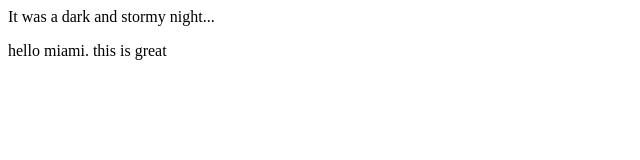
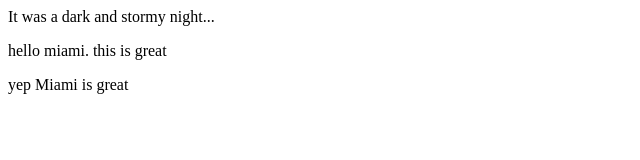
Before and after one commit to elracu/fireside-story, a plain HTML site: page index.html in a window 1280 px wide. Shown: the whole page, without its empty margins (0-640 px from the left). Drawn offline with Linux system fonts and the light colour scheme.

Commit message:
added a third line to the story

```diff
--- a/index.html
+++ b/index.html
@@ -2,5 +2,6 @@
   <body>
     <p>It was a dark and stormy night...</p>
     <p>hello miami. this is great</p>
+    <p>yep Miami is great</p>
   </body>
 </html>
```
